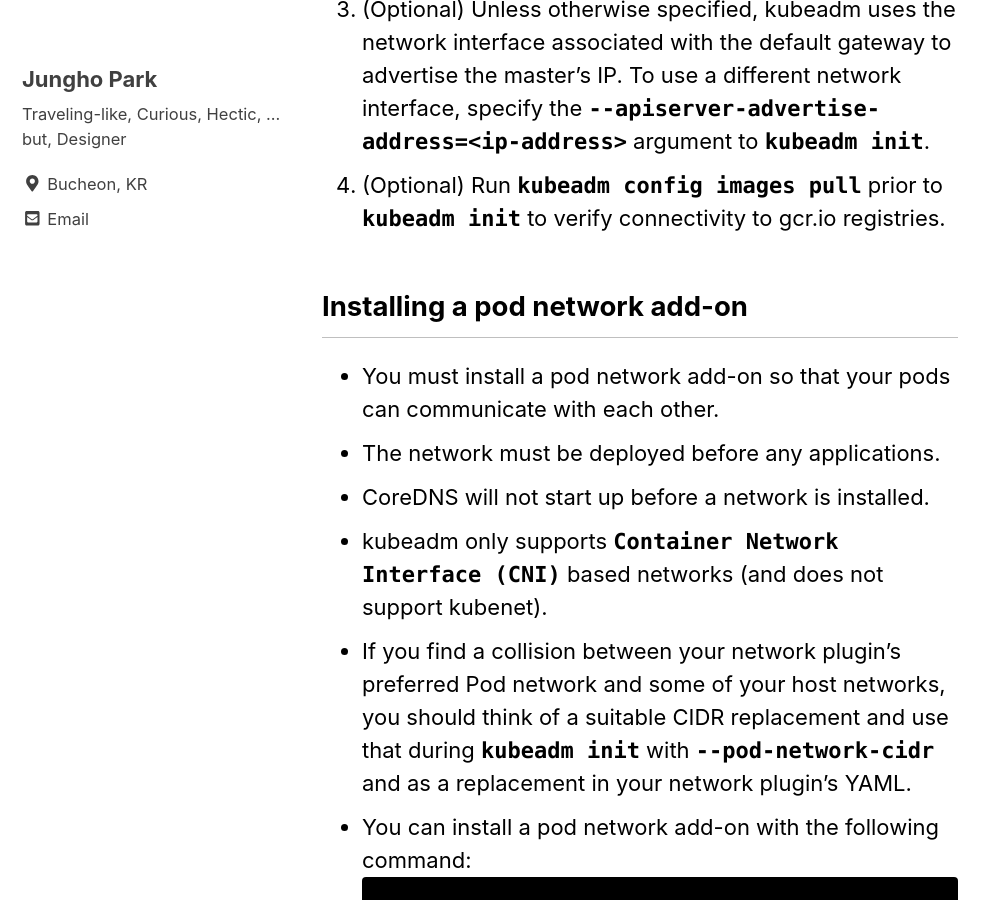
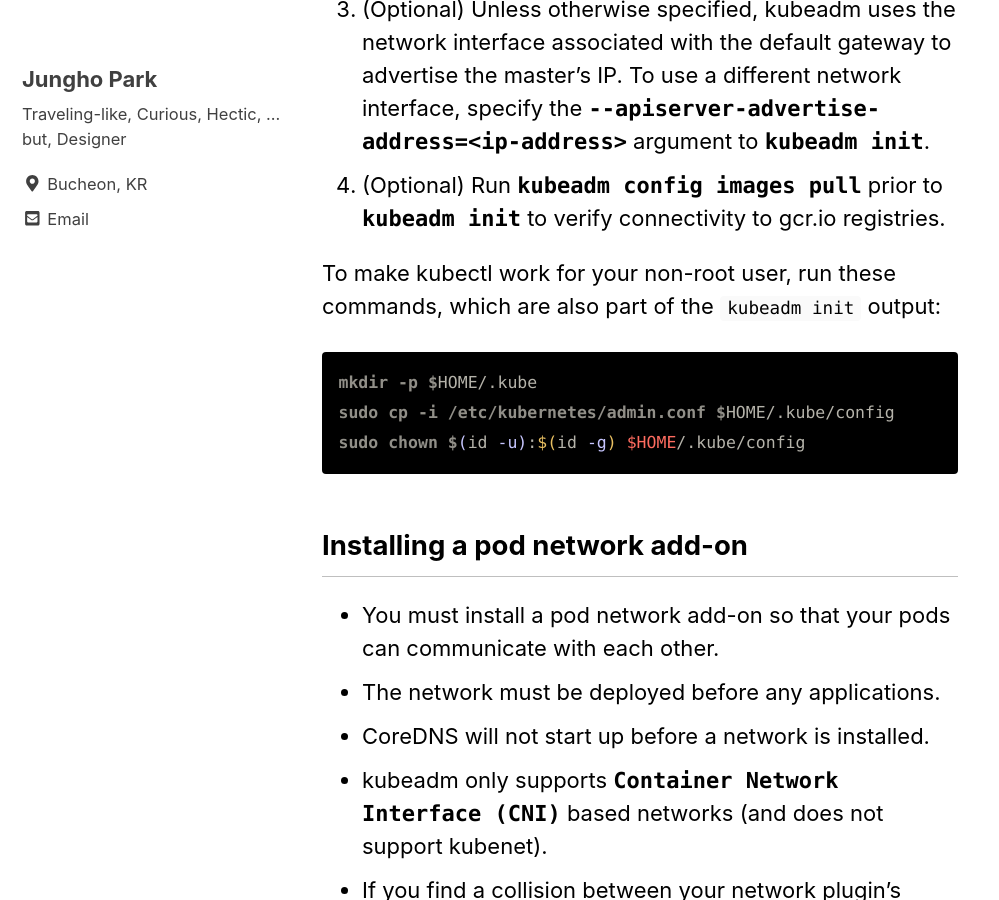
Before and after one commit to unipark00/tekrepo, a Jekyll site: the page built from _posts/2019-04-07-configure-k8s-cluster.md, in a window 1280 px wide and 900 px high, scrolled down 1591 px. Shown: the whole window, without its empty margins (0-999 px from the left). Built offline with Jekyll 4.4.1, drawn with Linux system fonts in a browser that asks for light colours; cached includes are drawn as plain includes.

Commit message:
Update 2019-04-07-configure-k8s-cluster.md

````diff
--- a/_posts/2019-04-07-configure-k8s-cluster.md
+++ b/_posts/2019-04-07-configure-k8s-cluster.md
@@ -29,6 +29,13 @@ The **`master`** is the machine where the control plane components run, includin
 1. (Optional) To use different container runtime or if there are more than one installed on the provisioned node, specify the **`--cri-socket`** argument to **```kubeadm init```**.
 1. (Optional) Unless otherwise specified, kubeadm uses the network interface associated with the default gateway to advertise the master’s IP. To use a different network interface, specify the **`--apiserver-advertise-address=<ip-address>`** argument to **`kubeadm init`**.
 1. (Optional) Run **`kubeadm config images pull`** prior to **`kubeadm init`** to verify connectivity to gcr.io registries.
+
+To make kubectl work for your non-root user, run these commands, which are also part of the `kubeadm init` output:
+```console
+mkdir -p $HOME/.kube
+sudo cp -i /etc/kubernetes/admin.conf $HOME/.kube/config
+sudo chown $(id -u):$(id -g) $HOME/.kube/config
+```
 
 ## Installing a pod network add-on
 
````
